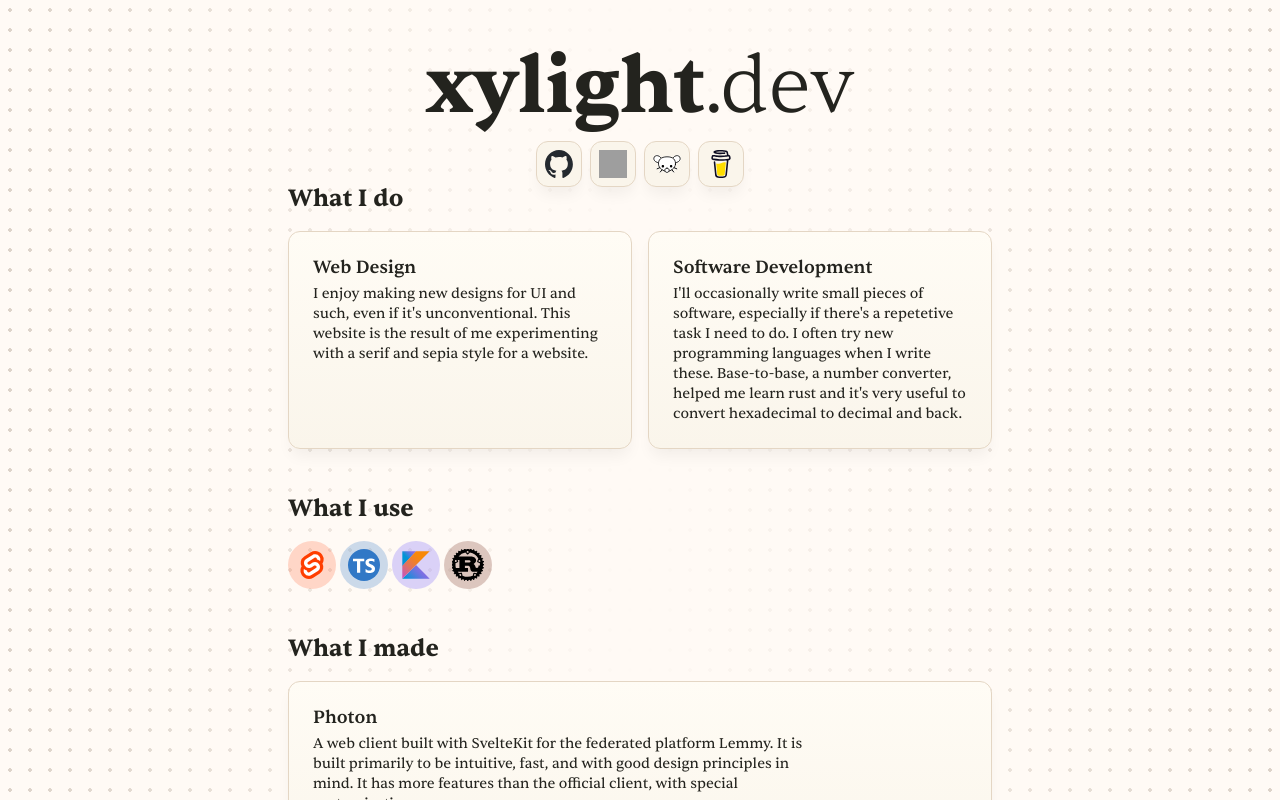
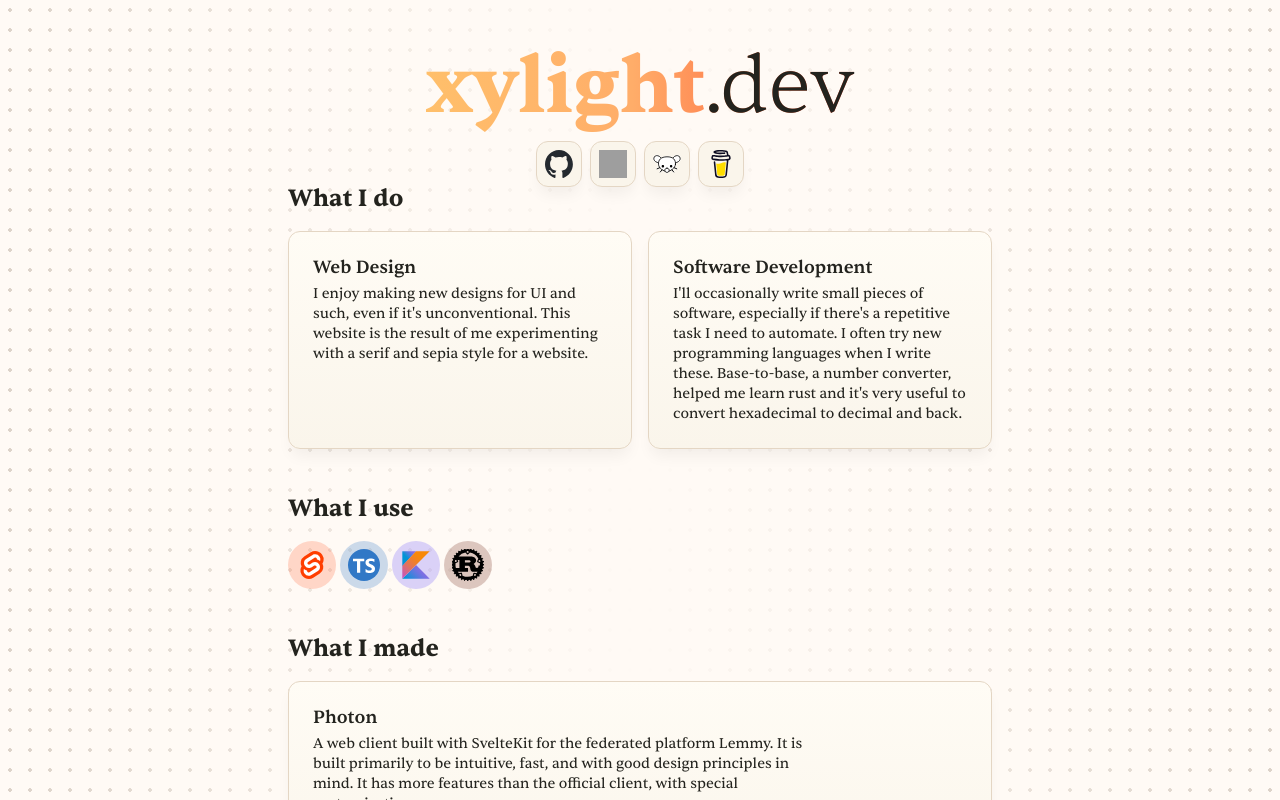
Before and after one commit to Xyphyn/xylight.github.io, a SvelteKit app: page / in a window 1280 px wide. Shown: the top 800 px of the page. Built offline with nearby package versions, Linux system fonts and the light colour scheme; grey boxes are pictures that could not be loaded.

Commit message:
misc: add title gradient

```diff
--- a/src/routes/+page.svelte
+++ b/src/routes/+page.svelte
@@ -2,6 +2,7 @@
   import Card from '$lib/Card.svelte'
   import Project from '$lib/Project.svelte'
   import Technologies from '$lib/Technologies.svelte'
+    import { Icon, Sparkles } from 'svelte-hero-icons'
   import { slide } from 'svelte/transition'
 
 
@@ -11,8 +12,8 @@
 <header class="heading center">
   <h1 class="title">
     xylight
-    <span style="font-weight:300;">.dev</span>
-  </h1>
+  <span style="font-weight:300;color:rgb(var(--shell-fg));">.dev</span>
+</h1>
 
   <div class="footer">
     <Card alt size="xs" href="https://github.com/Xyphyn">
@@ -47,8 +48,8 @@
         Software Development
       {/snippet}
       {#snippet body()}
-        I'll occasionally write small pieces of software, especially if there's a repetetive task
-        I need to do. I often try new programming languages when I write these. Base-to-base, a number converter,
+        I'll occasionally write small pieces of software, especially if there's a repetitive task
+        I need to automate. I often try new programming languages when I write these. Base-to-base, a number converter,
         helped me learn rust and it's very useful to convert hexadecimal to decimal and back.
       {/snippet}
     </Card>
@@ -112,6 +113,18 @@
 </article>
 
 <style>
+  @keyframes gradientAnimation {
+    0% {
+      background-position-x: left;
+    }
+    50% {
+      background-position-x: right;
+    }
+    0% {
+      background-position-x: left;
+    }
+  }
+
   h2 {
     margin-top: 3rem;
   }
@@ -125,6 +138,18 @@
     display: inline-flex;
     flex-direction: row;
     margin: 0;
+    background: linear-gradient(90deg, rgba(255,77,49,1) 0%, rgba(255,205,108,1) 32%, rgba(255, 173, 105,1) 74%, rgba(255,77,49,1) 100%);
+    background-clip: text;
+    background-size: 200%;
+    animation: gradientAnimation 10s infinite ease-in-out;
+    color: transparent;
+    position: relative;
+  }
+
+  @media (prefers-color-scheme: dark) {
+    .title {
+      background-image: linear-gradient(90deg, rgba(148,255,203,1) 0%, rgba(108,194,255,1) 32%, rgba(107,255,105,1) 64%, rgba(49,117,255,1) 100%);
+    }
   }
 
   @media screen and (min-width: 468px) {
```
